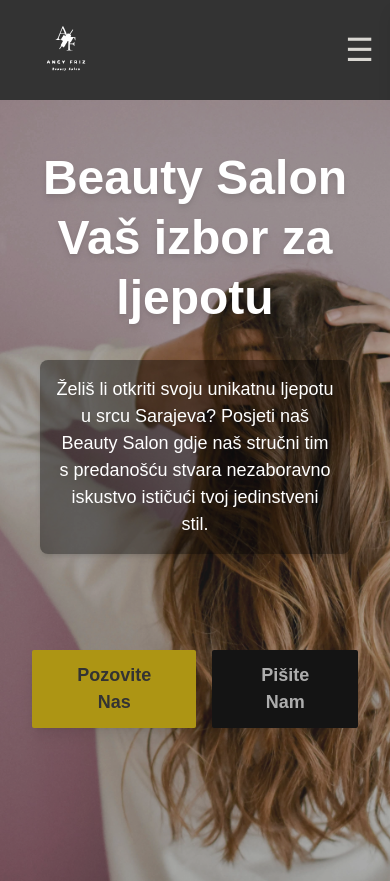
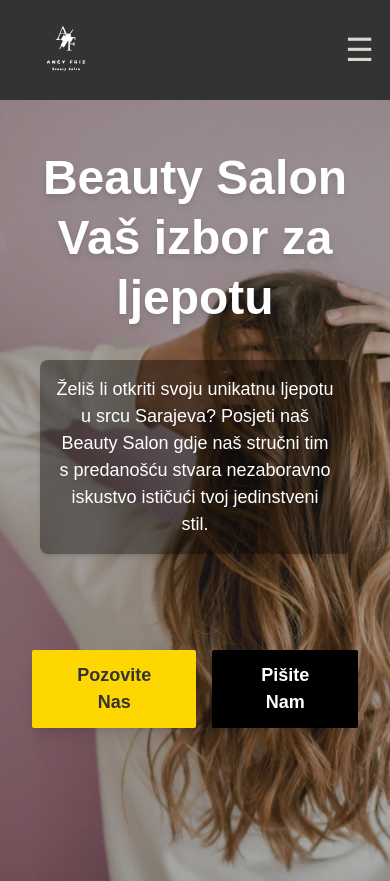
Before and after one commit to MeldinRadoncic/ancyfriz, a React (Create React App) app: page / in a window 390 px wide. Shown: the top 881 px of the page. Built offline with nearby package versions, Linux system fonts and the light colour scheme.

Commit message:
Adding z-dindex on the buttons div

```diff
--- a/src/Components/Pages/HomePage/HeroBanner.jsx
+++ b/src/Components/Pages/HomePage/HeroBanner.jsx
@@ -48,7 +48,7 @@ const HeroBanner = () => {
       </div>
 
       {/* Buttons for Small Devices */}
-      <div className='flex lg:hidden mt-24 justify-around px-4 space-x-4'>
+      <div className='flex lg:hidden mt-24 justify-around px-4 space-x-4 z-20'>
       <Button
       title='Pozovite Nas'
       link='tel:+38762741146'
```
